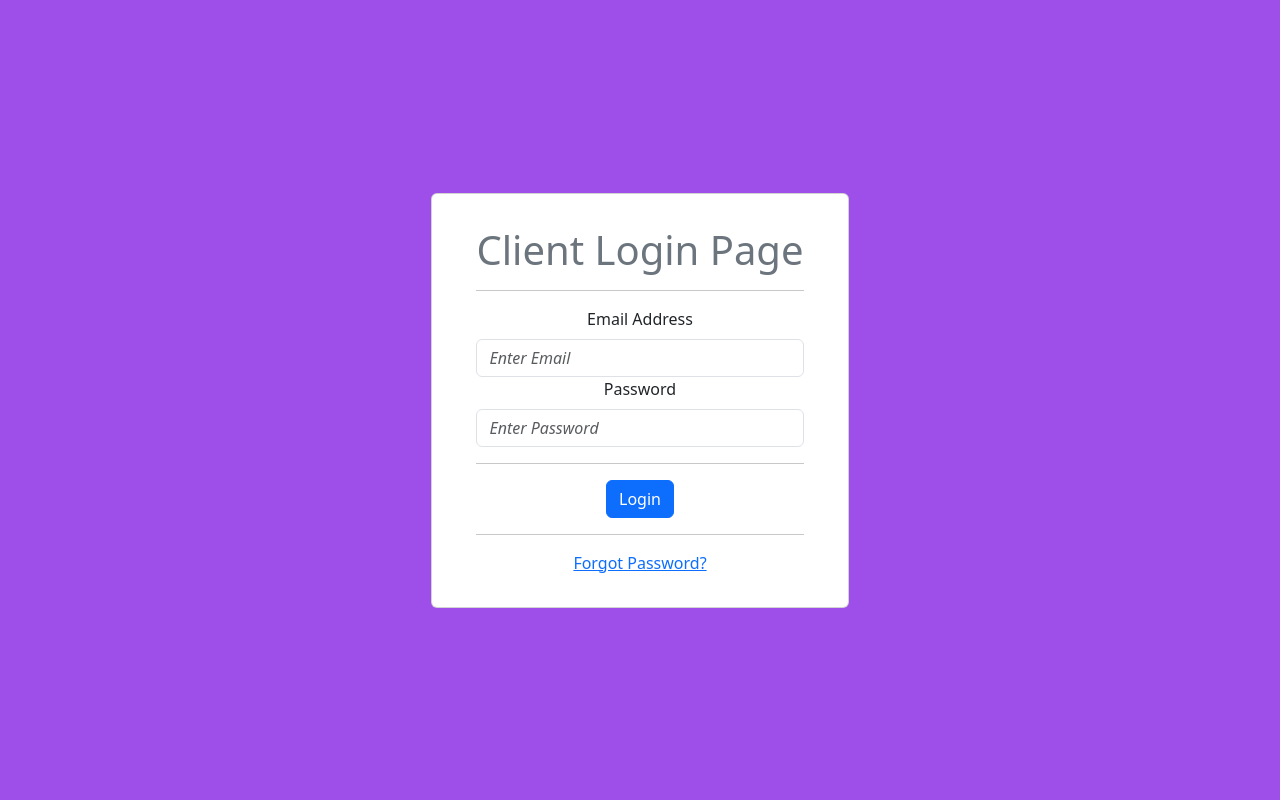
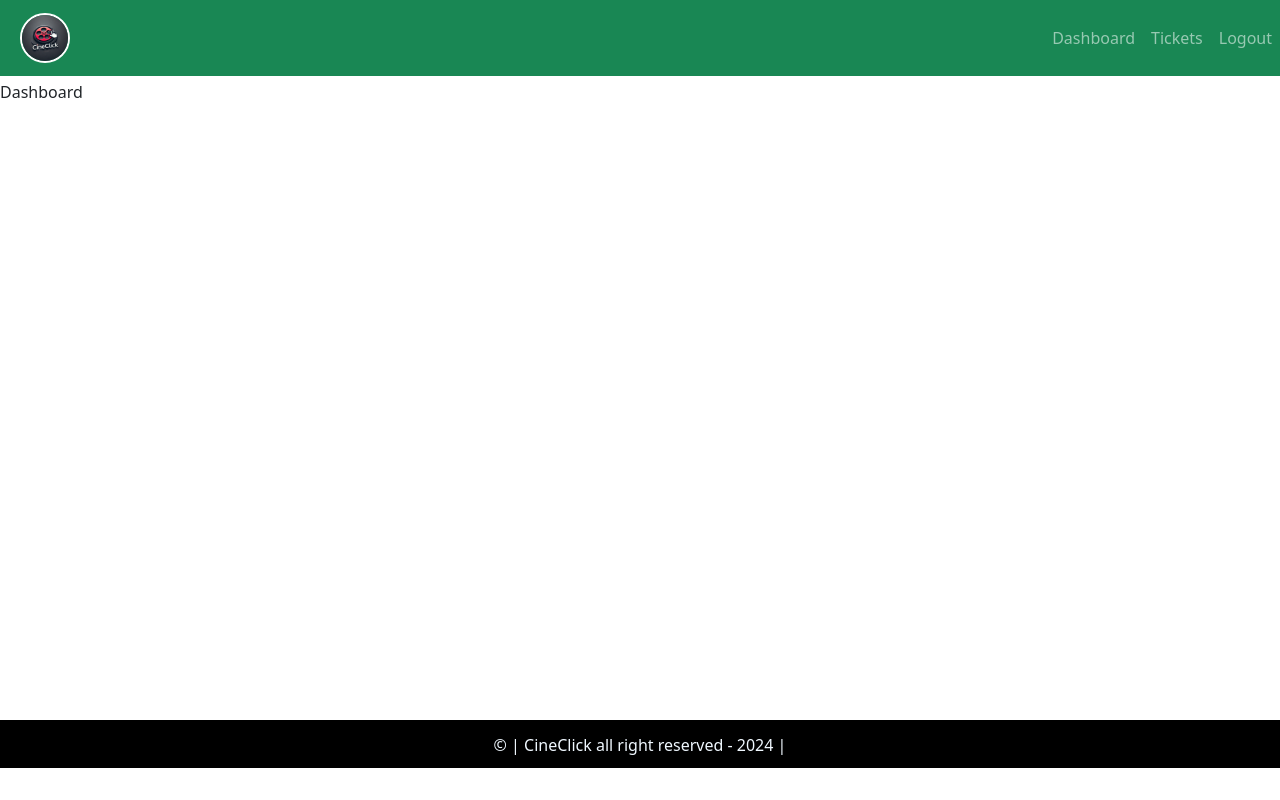
Before and after one commit to Imantha001/ticket-frontend, a React (Create React App) app: page / in a window 1280 px wide. Built offline with nearby package versions, Linux system fonts and the light colour scheme.

Commit message:
layout added

```diff
--- a/src/App.css
+++ b/src/App.css
@@ -0,0 +1,24 @@
+.default-layout{
+    display: grid;
+    grid-template-rows: 80px auto 3rem;
+    grid-template-areas:
+    "header"
+    "main"
+    "footer"
+}
+
+header{
+    grid-area: header;
+}
+
+main{
+    grid-area: main;
+    min-height: 80vh;
+}
+
+footer{
+    grid-area: footer;
+    background: black;
+    padding: 1%;
+    color: aliceblue;
+}
--- a/src/App.js
+++ b/src/App.js
@@ -1,11 +1,11 @@
 import React from 'react';
 import './App.css';
-import { Entry } from './pages/entry/Entry.page';
+import { DefaultLayout } from './layout/defaultlayout'; // Corrected import
 
 function App() {
   return (
     <div className="App">
-      <Entry />
+      <DefaultLayout>Dashboard</DefaultLayout>
     </div>
   );
 }
--- /dev/null
+++ b/src/layout/defaultlayout.js
@@ -0,0 +1,21 @@
+import React, { Children } from 'react';
+import { Header } from './half/header.component'; // Corrected import
+import { Footer } from './half/footer.component'; // Corrected import
+
+export const DefaultLayout = ({children}) => {
+  return (
+
+    <div className='default-layout'>
+      <header className='header'>
+      <Header />
+      </header>
+
+      <main className='main'>{children}</main>
+
+      <footer className='footer'>
+      <Footer />
+      </footer>
+
+    </div>
+  );
+};
--- /dev/null
+++ b/src/layout/half/footer.component.js
@@ -0,0 +1,10 @@
+import React from 'react';
+
+// Capitalize the component name
+export const Footer = () => {
+  return (
+    <div className='text-center copy-right'>
+      &copy; | CineClick all right reserved - 2024 |
+    </div>
+  );
+};
--- /dev/null
+++ b/src/layout/half/header.component.js
@@ -0,0 +1,29 @@
+import React from 'react';
+import { Navbar, Nav } from "react-bootstrap";
+import logo from "../../assests/img/CineClick.png"; // Corrected the import path and variable
+
+export const Header = () => {
+  return (
+    <Navbar expand="lg" collapseOnSelect bg="success" variant="dark">
+      <Navbar.Brand href="/" style={{ paddingLeft: '20px' }}>  {/* Add space from the left */}
+        <img
+          src={logo}
+          alt="CineClick Logo"
+          width="50px"
+          style={{
+            borderRadius: '50%',  // Make the logo round
+            border: '2px solid white'  // Optional: Add a border to the logo (adjust as needed)
+          }}
+        />
+      </Navbar.Brand>
+      <Navbar.Toggle aria-controls="navbar-nav" />
+      <Navbar.Collapse id="navbar-nav">
+        <Nav className="ms-auto">  {/* Align items to the right */}
+          <Nav.Link href="/dashboard">Dashboard</Nav.Link>
+          <Nav.Link href="/tickets">Tickets</Nav.Link>
+          <Nav.Link href="/logout">Logout</Nav.Link>
+        </Nav>
+      </Navbar.Collapse>
+    </Navbar>
+  );
+};
--- a/src/pages/entry/entry.style.css
+++ b/src/pages/entry/entry.style.css
@@ -3,7 +3,7 @@
     display: flex;
     justify-content: center;
     align-items: center;
-    background-color: rgb(158, 78, 233);
+    background-color: rgb(63, 202, 109);
     box-shadow: 0px 0px 15px -5px black;
 }
 
```
Also changed, not shown: src/assests/img/CineClick.png (added), src/pages/dashboard/dashboardpage.js (added).
